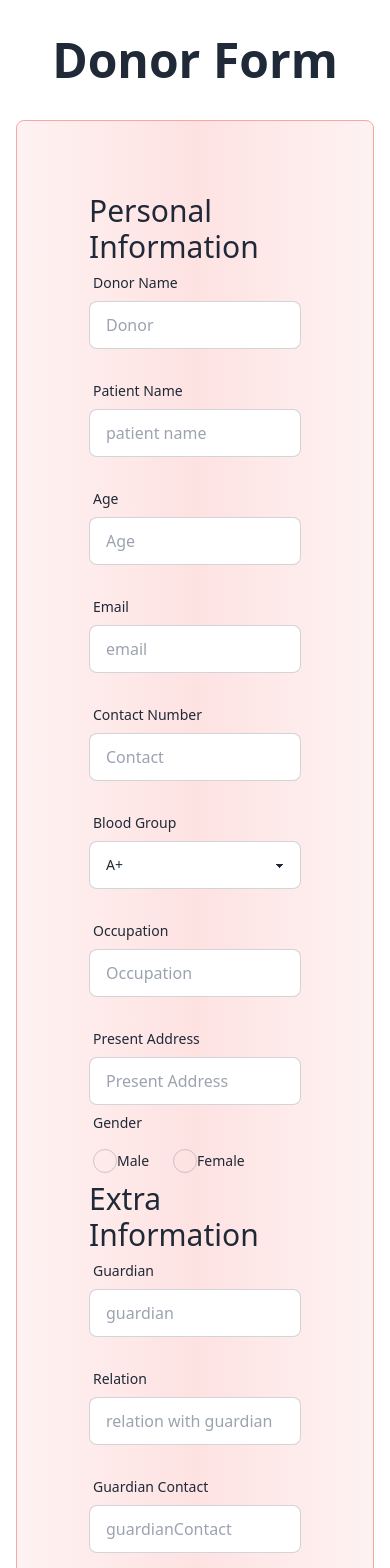
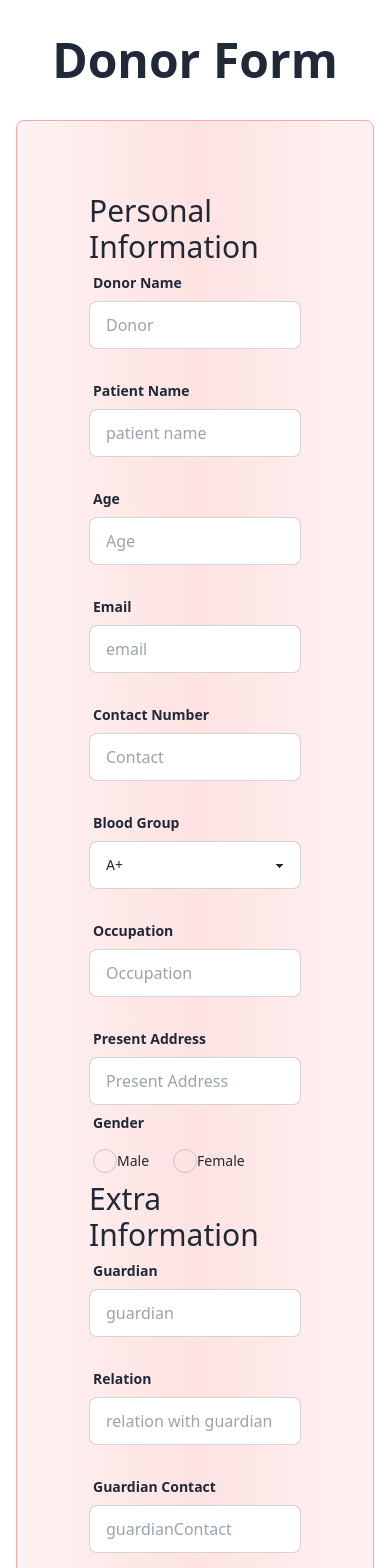
Before and after one commit to IztihadRafid/EmergenceyBloodDonation-Client, a React (Vite) app: page /donate in a window 390 px wide. Shown: the top 1568 px of the page. Built offline with nearby package versions, Linux system fonts and the light colour scheme; no server answers; sample sign-in values are in the browser's storage.

Commit message:
toast , phone validation with regex added

```diff
--- a/src/Components/DonorForm/DonorForm.jsx
+++ b/src/Components/DonorForm/DonorForm.jsx
@@ -1,34 +1,69 @@
+import Swal from "sweetalert2";
 
 
 const DonorForm = () => {
     const handleDonorInfoForm = (event) => {
         event.preventDefault();
         const form = event.target;
+        //=================================
         // personal information
+        //=================================
         const name = form.donorname.value;
         const patientName = form.patientName.value
         const age = form.age.value;
         const gender = form.gender.value;
         const email = form.email.value;
         const contactNumber = form.contactNumber.value;
+
+        //VALIDATION OF CONTACT NUMBER
+        const regex = /^01\d{9}$/;
+        if (!regex.test(contactNumber)) {
+            return Swal.fire({
+                icon: "error",
+                text: "Invalid Contact number",
+              });
+        }
+
         const bloodGroup = form.bloodGroup.value;
         const occupation = form.occupation.value;
         const presentAddress = form.presentAddress.value;
         //const presentCondition = form.presentCondition.value;
 
+        //=================================
         //Extra information
+        //=================================
         const guardian = form.guardian.value
         const relation = form.relation.value
+
+        //VALIDATION OF CONTACT NUMBER
         const guardianContact = form.guardianContact.value
-        const donorInformation = { name, patientName, gender, age, email, contactNumber, bloodGroup, occupation, presentAddress,guardian,relation,guardianContact }
+        if (!regex.test(guardianContact)) {
+            return Swal.fire({
+                icon: "error",
+                 text: "Invalid Contact number",
+              });
+        }
+        const donorInformation = { name, patientName, gender, age, email, contactNumber, bloodGroup, occupation, presentAddress, guardian, relation, guardianContact }
+        if(donorInformation){
+            Swal.fire({
+                position: "top-end",
+                icon: "success",
+                title: "Form Submitted Successfully",
+                showConfirmButton: false,
+                timer: 1500,
+
+              });
+        }
         console.log(donorInformation);
 
     }
     return (
         <div className="hero">
+
             <div className="hero-content flex-col">
                 <div className="text-center lg:text-left">
                     <h1 className="text-5xl font-bold p-5">Donor Form</h1>
+
                 </div>
                 <div className="p-10 border border-red-300 rounded-lg bg-gradient-to-r from-red-50 via-red-100 to-red-50">
                     <form onSubmit={handleDonorInfoForm} className="card-body">
@@ -39,37 +74,37 @@ const DonorForm = () => {
                                 <div className="grid grid-cols-1 md:grid-cols-2 gap-6">
                                     <div className="form-control">
                                         <label className="label">
-                                    <span className="label-text">Donor Name</span>
+                                            <span className="label-text font-semibold">Donor Name</span>
                                         </label>
                                         <input type="text" name="donorname" placeholder="Donor" className="input input-bordered" required />
                                     </div>
                                     <div className="form-control">
                                         <label className="label">
-                                    <span className="label-text">Patient Name</span>
+                                            <span className="label-text font-semibold">Patient Name</span>
                                         </label>
                                         <input type="text" name="patientName" placeholder="patient name" className="input input-bordered" />
                                     </div>
                                     <div className="form-control">
                                         <label className="label">
-                                    <span className="label-text">Age</span>
+                                            <span className="label-text font-semibold">Age</span>
                                         </label>
                                         <input type="text" name="age" placeholder="Age" className="input input-bordered" required />
                                     </div>
                                     <div className="form-control">
                                         <label className="label">
-                                    <span className="label-text">Email</span>
+                                            <span className="label-text font-semibold">Email</span>
                                         </label>
                                         <input type="email" name="email" placeholder="email" className="input input-bordered" required />
                                     </div>
                                     <div className="form-control">
                                         <label className="label">
-                                    <span className="label-text">Contact Number</span>
+                                            <span className="label-text font-semibold">Contact Number</span>
                                         </label>
                                         <input type="text" name="contactNumber" placeholder="Contact" className="input input-bordered" required />
                                     </div>
                                     <div className="form-control">
                                         <label className="label">
-                                    <span className="label-text">Blood Group</span>
+                                            <span className="label-text font-semibold">Blood Group</span>
                                         </label>
                                         <select name="bloodGroup" className="select select-bordered w-full max-w-xs">
                                             <option>A+</option>
@@ -84,20 +119,20 @@ const DonorForm = () => {
                                     </div>
                                     <div className="form-control">
                                         <label className="label">
-                                    <span className="label-text">Occupation</span>
+                                            <span className="label-text font-semibold">Occupation</span>
                                         </label>
                                         <input type="text" name="occupation" placeholder="Occupation" className="input input-bordered" required />
                                     </div>
                                     <div className="form-control">
                                         <label className="label">
-                                    <span className="label-text">Present Address</span>
+                                            <span className="label-text font-semibold">Present Address</span>
                                         </label>
                                         <input type="text" name="presentAddress" placeholder="Present Address" className="input input-bordered" required />
                                     </div>
                                 </div>
                                 <div className="form-control">
                                     <label className="label">
-                                <span className="label-text">Gender</span>
+                                        <span className="label-text font-semibold">Gender</span>
                                     </label>
                                     <div className="flex gap-4">
                                         <label className="cursor-pointer label">
@@ -121,21 +156,21 @@ const DonorForm = () => {
                                 <div className="grid grid-cols-1 md:grid-cols-2 gap-6">
                                     <div className="form-control">
                                         <label className="label">
-                                    <span className="label-text">Guardian</span>
+                                            <span className="label-text font-semibold">Guardian</span>
                                         </label>
                                         <input type="text" name="guardian" placeholder="guardian" className="input input-bordered" />
                                     </div>
                                     <div className="form-control">
                                         <label className="label">
-                                    <span className="label-text">Relation</span>
+                                            <span className="label-text font-semibold">Relation</span>
                                         </label>
                                         <input type="text" name="relation" placeholder="relation with guardian" className="input input-bordered" />
                                     </div>
                                     <div className="form-control">
                                         <label className="label">
-                                    <span className="label-text">Guardian Contact</span>
+                                            <span className="label-text font-semibold">Guardian Contact</span>
                                         </label>
-                                <input type="text" name="guardianContact" placeholder="guardianContact" className="input input-bordered" />
+                                        <input type="text" name="guardianContact" placeholder="guardianContact" required className="input input-bordered" />
                                     </div>
                                 </div>
                             </div>
```
Lines whose indentation alone changed are shown as unchanged.
